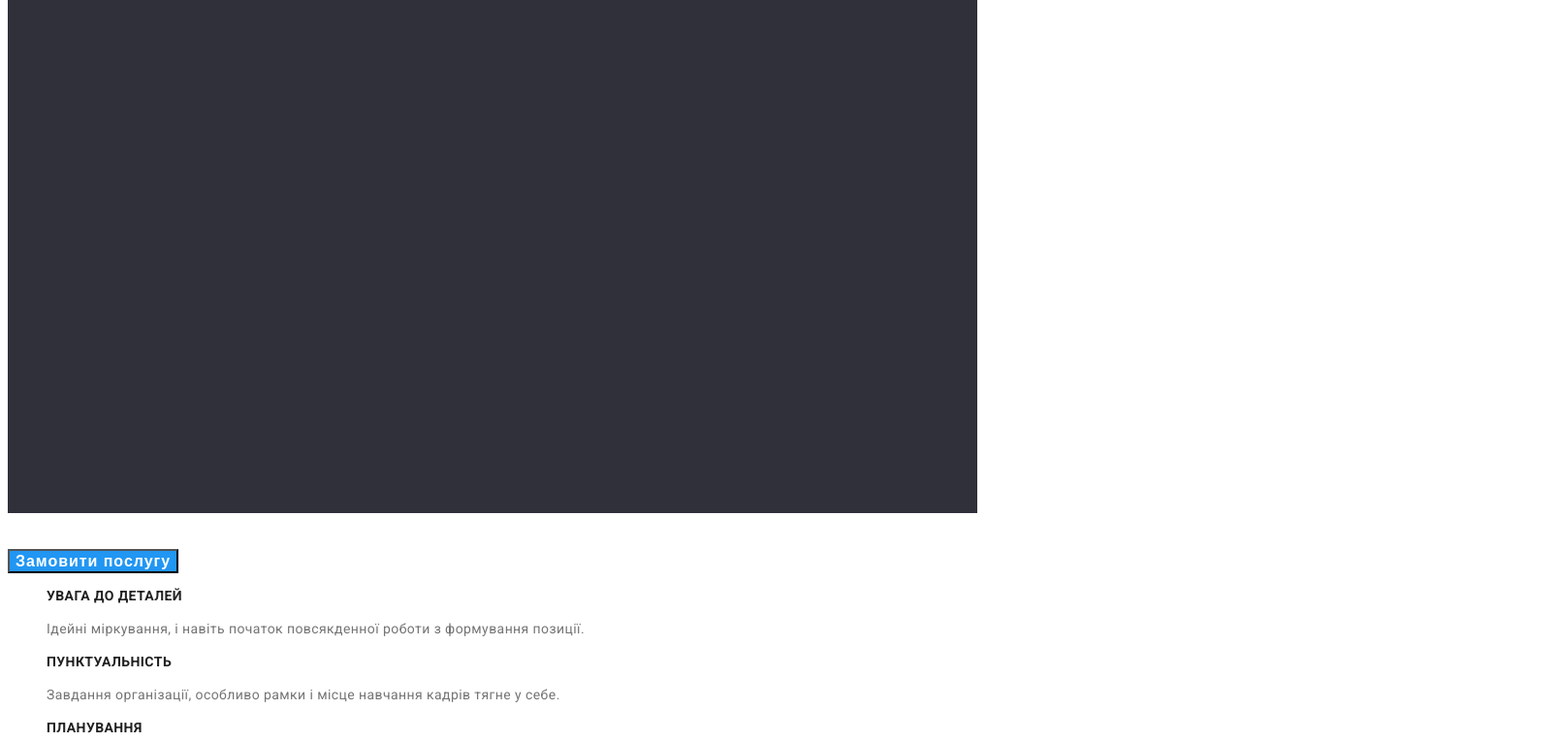
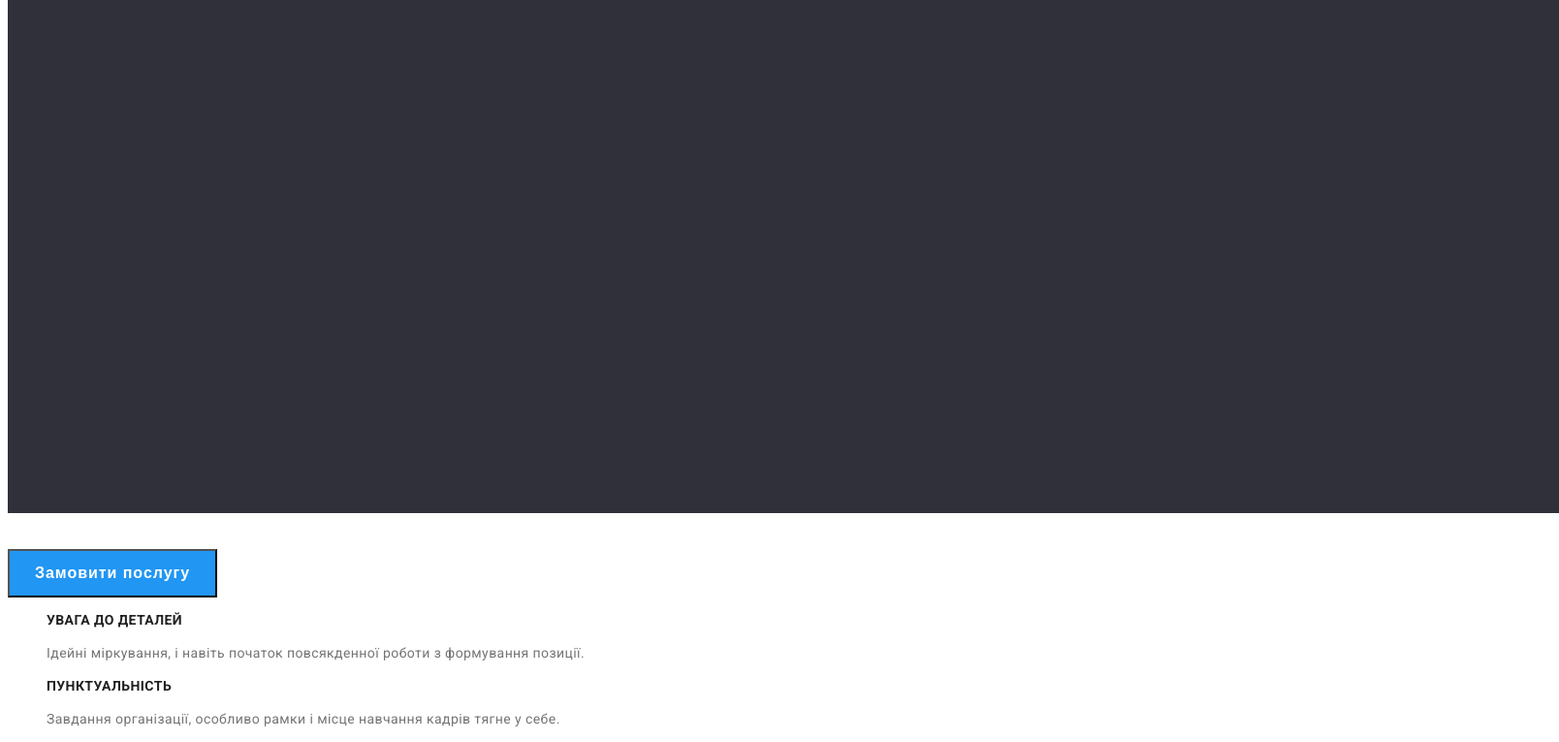
Before and after one commit to SergeyGusar/goit-markup-hw-02, a plain HTML site: page index.html in a window 1280 px wide. Shown: the part 279-1044 px from the top of the page at 97% size, 1608 px wide, since content can reach past the window. Drawn offline with Linux system fonts and the light colour scheme.

Commit message:
Add files via upload

```diff
--- a/Styles/styles.css
+++ b/Styles/styles.css
@@ -66,6 +66,7 @@ body{
     letter-spacing: 0.02em;
     color:var(--secondary-color);
     text-decoration: none;
+
 }
 
 .nav-link .link:hover,
@@ -85,6 +86,7 @@ body{
     letter-spacing: 0.02em;
     color:var(--primary-color);
     text-decoration: none;
+
 }
 
 .contacts-link .link:hover,
@@ -104,6 +106,11 @@ body{
     font-size: 16px;
     line-height: 1.19;
     letter-spacing: 0.06em;
+    /* position: absolute; */
+    width: 216px;
+    height: 50px;
+    left: 692px;
+    top: 430px;
 
 
 }
@@ -120,12 +127,11 @@ h1{
     letter-spacing: 0.06em;
     background: #2F303A;
     color: var(--text-color);
-    text-align: center;
-
-width: 1000px;
-height: 600px;
-left: 0px;
-top: 80px;
+    /* text-align: center; */
+    width: 1600px;
+    height: 600px;
+    left: 0px;
+    top: 80px;
 }
 
 /* advantages-переваги */
@@ -272,6 +278,10 @@ body{
     font-size: 16px;
     line-height: 1.6;
     letter-spacing: 0.03em;
+    width: 112px;
+height: 38px;
+left: 723px;
+top: 174px;
 }
 .buttons-list .button:hover,
 .buttons-list .button:focus{
```
